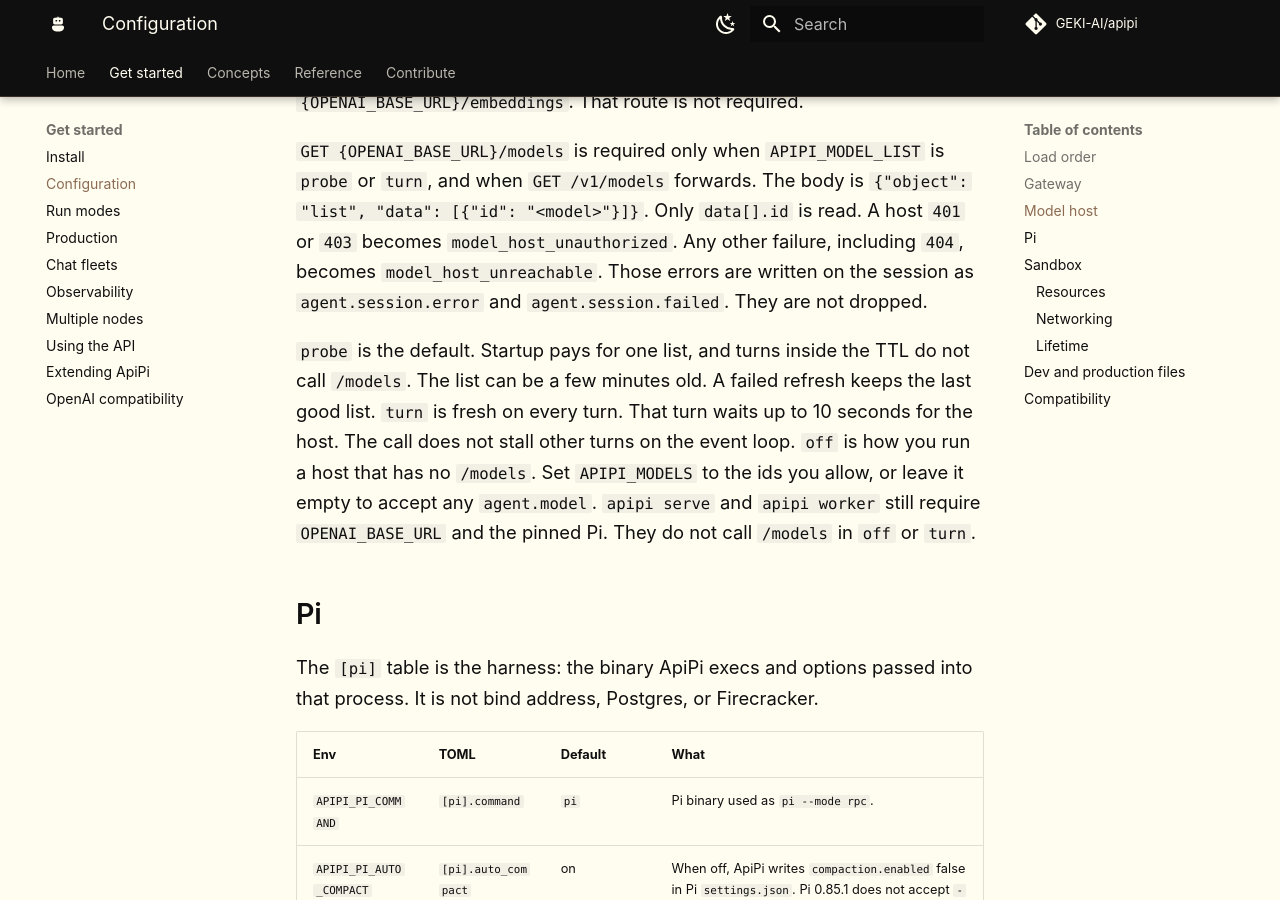
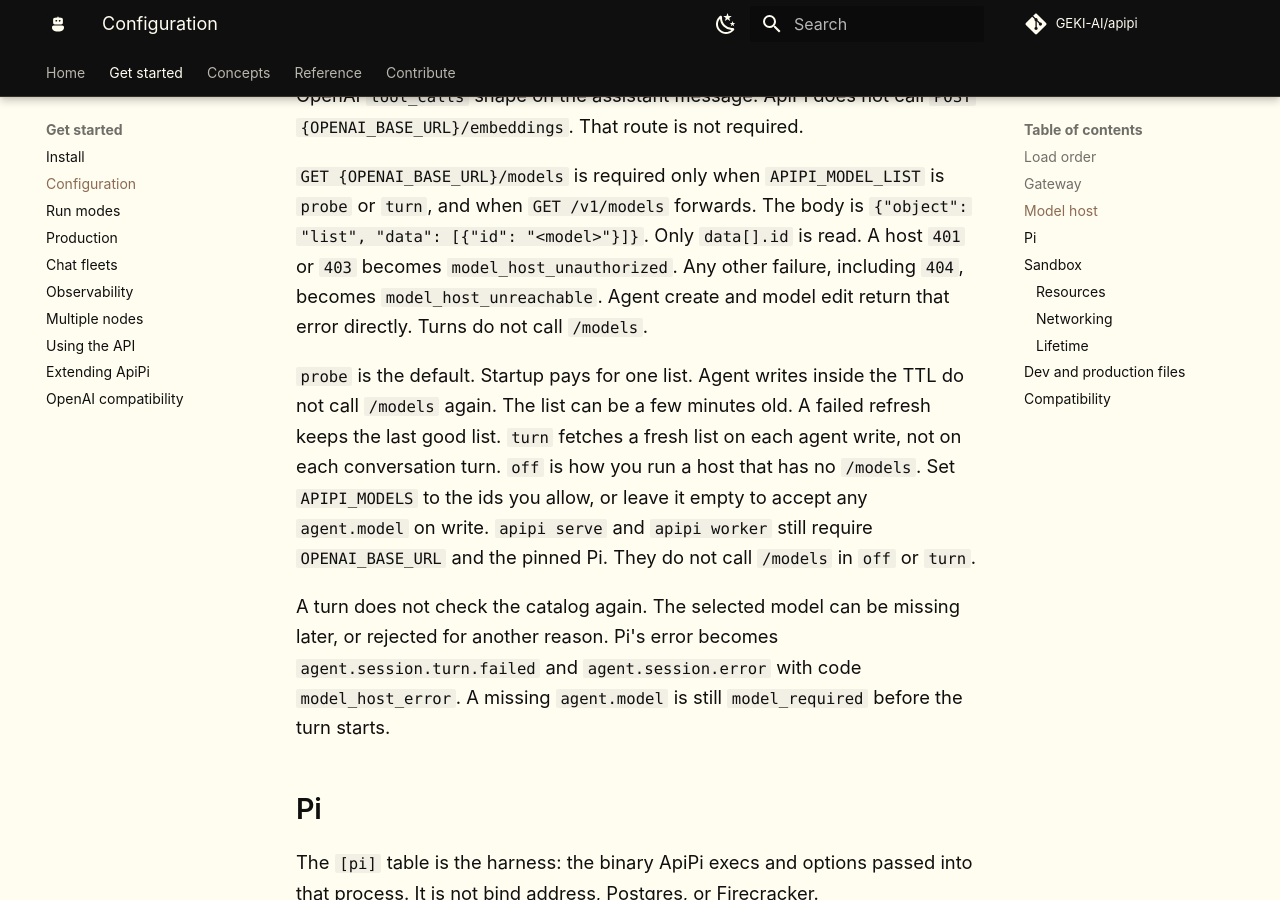
Before and after one commit to GEKI-AI/apipi, an MkDocs documentation site: the page built from docs/config.md, in a window 1280 px wide and 900 px high, scrolled down 12171 px. Built offline with MkDocs 1.6.1 and Material for MkDocs 9.7.7, drawn with Linux system fonts in a browser that asks for light colours; comment, search, counter and statistics services are not loaded; some of the changed text lies outside the part shown.

Commit message:
Check the model list only on agent write.

```diff
--- a/docs/config.md
+++ b/docs/config.md
@@ -92,9 +92,9 @@ hosted files and skills).
 | `OPENAI_BASE_URL` | `model_base_url` | required for serve | Model host passed to Pi. Not the gateway URL. Put this in `.env`. |
 | `OPENAI_API_KEY_OVERWRITE` | `model_api_key_overwrite` | unset | Optional operator model key. When unset, Pi gets the request bearer. A process `OPENAI_API_KEY` is ignored. |
 | `APIPI_FORWARD_MODELS` | `forward_models` | on | Proxy `GET /v1/models` to `{OPENAI_BASE_URL}/models` when `APIPI_MODEL_LIST` is `probe` or `turn`. Off returns `400` with code `forward_models`. With `APIPI_MODEL_LIST=off`, the route returns the static `APIPI_MODELS` list instead of calling the host. |
-| `APIPI_MODEL_LIST` | `model_list` | `probe` | `probe` \| `turn` \| `off`. `probe` lists `{OPENAI_BASE_URL}/models` once at `apipi serve` and `apipi worker` start, then refreshes after `APIPI_MODEL_LIST_TTL`. `turn` lists on every turn and does not call `/models` at startup. `off` never calls `/models`. |
-| `APIPI_MODEL_LIST_TTL` | `model_list_ttl` | `5m` | How long a `probe` list stays fresh. After it expires, the next turn refreshes. A failed refresh keeps the last good list and logs a warning. |
-| `APIPI_MODELS` | `models` | empty | Comma-separated model ids, or a TOML list. Used when `APIPI_MODEL_LIST=off`. An empty list skips the listed-model check and passes `agent.model` to Pi. |
+| `APIPI_MODEL_LIST` | `model_list` | `probe` | `probe` \| `turn` \| `off`. Used when an agent is created or its model is edited, not on turns. `probe` lists `{OPENAI_BASE_URL}/models` at `apipi serve` and `apipi worker` start, then reuses that list until `APIPI_MODEL_LIST_TTL`. `turn` fetches a fresh list on each agent write and does not call `/models` at startup. `off` never calls `/models`. |
+| `APIPI_MODEL_LIST_TTL` | `model_list_ttl` | `5m` | How long a `probe` list stays fresh. After it expires, the next agent write refreshes it. A failed refresh keeps the last good list and logs a warning. |
+| `APIPI_MODELS` | `models` | empty | Comma-separated model ids, or a TOML list. Used when `APIPI_MODEL_LIST=off`. An empty list skips the listed-model check on agent write. |
 | `APIPI_USAGE_STORE` | `usage_store` | `turns` | How much agent usage hits Postgres: `off` \| `rollups` \| `turns`. See [usage](usage.md). |
 | `APIPI_USAGE_RETENTION` | `usage_retention` | `15d` | Delete turn log rows older than this. Empty means no purge. Rollups stay. |
 | `APIPI_USAGE_EXPORT_URL` | `usage_export_url` | unset | HTTPS POST of one non-text agent usage event per turn. Off when unset. |
@@ -213,10 +213,11 @@ session. `APIPI_SANDBOX_TTL_SELF_HOSTED` does not kill Pi.
 | Artifact store too large | `agent.session.error` | `artifact_too_large` |
 | Artifact store not writable, including S3 errors | `agent.session.turn.failed` | `artifact_store` |
 | Artifact store error on an HTTP read or upload | `503` | `artifact_store` |
-| Missing `agent.model` | `400` and `agent.session.error` | `model_required` |
-| Model id not in the list | `400` and `agent.session.error` | `model_not_found` |
-| Model host `/models` unreachable, including `404` | `400` and `agent.session.error` | `model_host_unreachable` |
-| Model host rejects the key (`401` or `403`) | `401` and `agent.session.error` | `model_host_unauthorized` |
+| Missing `agent.model` on a turn | `400` and `agent.session.error` | `model_required` |
+| Unknown model on agent create or edit | `400` | `model_not_found` |
+| Model list unreachable on agent write, including `404` | `400` | `model_host_unreachable` |
+| Model host rejects the key on agent write (`401` or `403`) | `401` | `model_host_unauthorized` |
+| Host rejects the model during a turn | `agent.session.turn.failed` | `model_host_error` |
 
 The gateway does not intercept every write inside a guest. Guest tmpfs
 is already bounded by `[sandbox.resources].mem_mib`. Workspace and
@@ -284,18 +285,23 @@ is `probe` or `turn`, and when `GET /v1/models` forwards. The body is
 `{"object": "list", "data": [{"id": "<model>"}]}`. Only `data[].id` is
 read. A host `401` or `403` becomes `model_host_unauthorized`. Any
 other failure, including `404`, becomes `model_host_unreachable`.
-Those errors are written on the session as `agent.session.error` and
-`agent.session.failed`. They are not dropped.
+Agent create and model edit return that error directly. Turns do not
+call `/models`.
 
-`probe` is the default. Startup pays for one list, and turns inside
-the TTL do not call `/models`. The list can be a few minutes old. A
-failed refresh keeps the last good list. `turn` is fresh on every
-turn. That turn waits up to 10 seconds for the host. The call does
-not stall other turns on the event loop. `off` is how you run a host
-that has no `/models`. Set `APIPI_MODELS` to the ids you allow, or
-leave it empty to accept any `agent.model`. `apipi serve` and
-`apipi worker` still require `OPENAI_BASE_URL` and the pinned Pi.
-They do not call `/models` in `off` or `turn`.
+`probe` is the default. Startup pays for one list. Agent writes inside
+the TTL do not call `/models` again. The list can be a few minutes
+old. A failed refresh keeps the last good list. `turn` fetches a fresh
+list on each agent write, not on each conversation turn. `off` is how
+you run a host that has no `/models`. Set `APIPI_MODELS` to the ids
+you allow, or leave it empty to accept any `agent.model` on write.
+`apipi serve` and `apipi worker` still require `OPENAI_BASE_URL` and
+the pinned Pi. They do not call `/models` in `off` or `turn`.
+
+A turn does not check the catalog again. The selected model can be
+missing later, or rejected for another reason. Pi's error becomes
+`agent.session.turn.failed` and `agent.session.error` with code
+`model_host_error`. A missing `agent.model` is still
+`model_required` before the turn starts.
 
 ## Pi
 
```
Also changed, not shown: CHANGELOG.md (+8 -8 lines), docs/api.md (+5 -3 lines), docs/install.md (+7 -5 lines), docs/openai-compatibility.md (+4 -2 lines), docs/production.md (+9 -9 lines), 7 other files.
